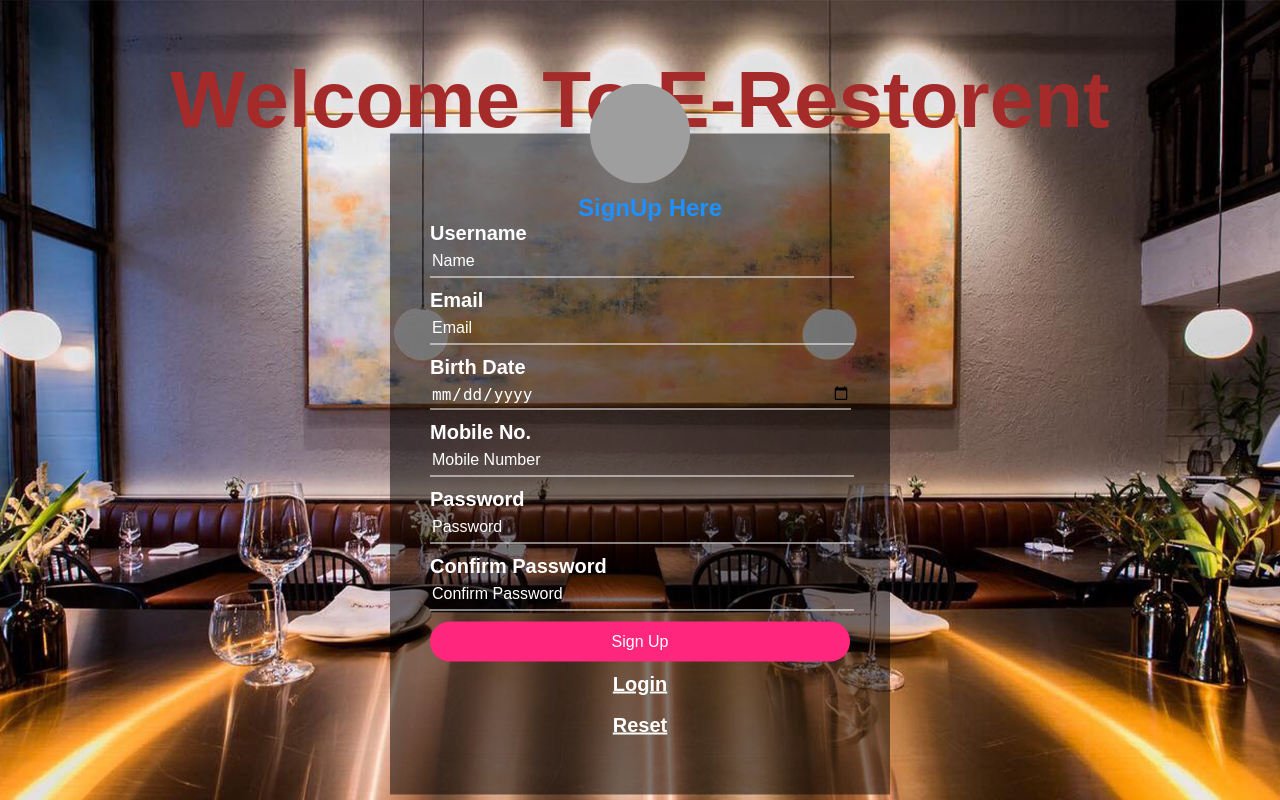
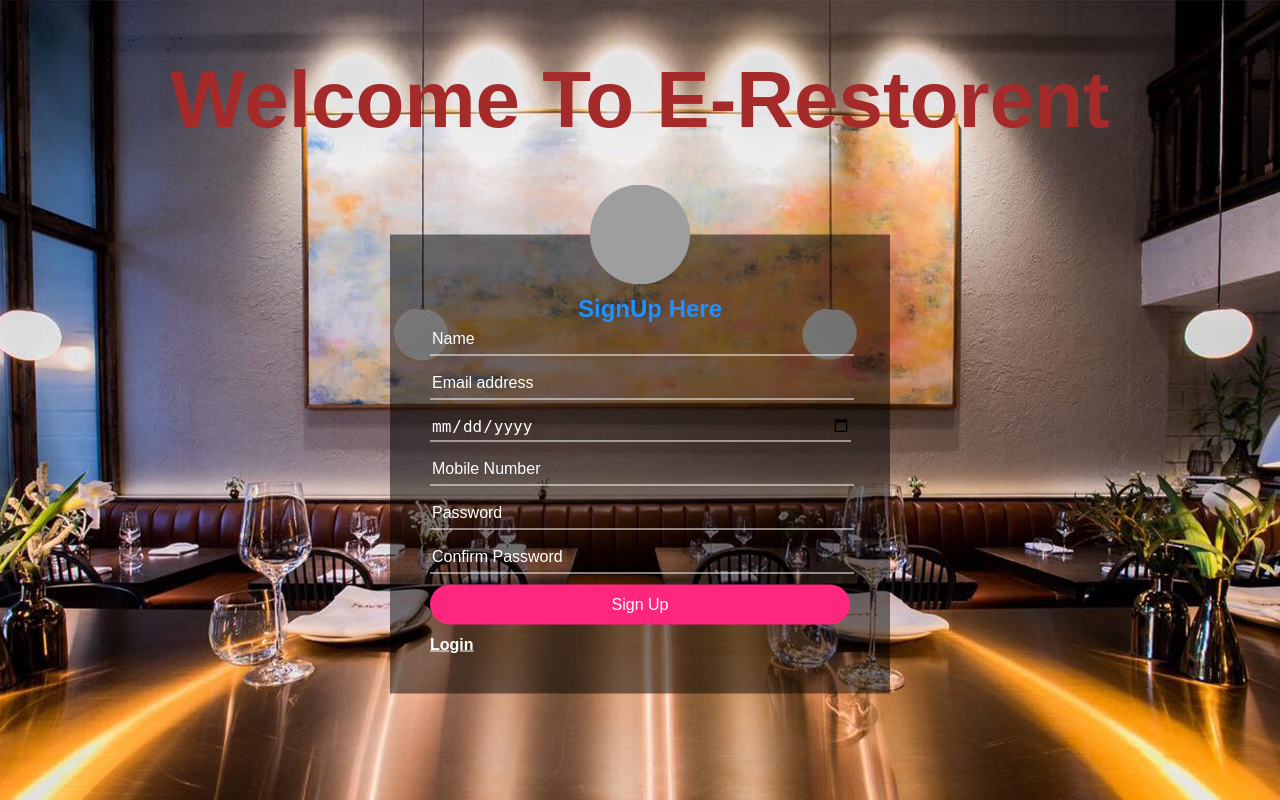
Before and after one commit to ankitpakhale/ERestorent, a Django app: page /signup in a window 1280 px wide. Run offline with Django 3.2, Linux system fonts and the light colour scheme; grey boxes are pictures that could not be loaded.

Commit message:
Update register.html

```diff
--- a/app1/templates/registration/register.html
+++ b/app1/templates/registration/register.html
@@ -1,39 +1,55 @@
 {% load static %}
 <!DOCTYPE html>
 <html>
+
 <head>
 	<title>Signup Page</title>
 	<link rel="stylesheet" type="text/css" href="{% static 'css/register.css' %}">
 </head>
+
 <body>
 	<div style="font-size: 40px; color:brown">
 		<center>
-		<h1>Welcome To E-Restorent</h1>
-	</center>
+			<h1>Welcome To E-Restorent</h1>
+		</center>
 	</div>
 	<div class="signupBox">
+		<!-- <img src="{% static 'images/user1.png' %}" class="user"> -->
 		<img src="{% static 'images/user1.png' %}" class="user">
 		<h2>SignUp Here</h2>
 		<form method="POST" enctype="multipart/form-data">
-      		{% csrf_token %}
-      		<p>Username</p>
-			{{ form.name }}
-			<p>Email</p>
-			{{ form.email }}
-			<p>Birth Date</p>
-			<!-- {{ form.dob }} -->
-			<input type="date" name="dob" min="1970-01-01" max="2012-12-31">
-			<p>Mobile No.</p>
-			<!-- {{ form.mobile_no }} -->
-			<input type="tel" pattern="^\d{10}$" name="mobile_no" placeholder="Mobile Number">
-			<p>Password</p>
-			{{ form.password1 }}
-			<p>Confirm Password</p>
-			{{ form.password2 }}
+			{% csrf_token %}
+
+
+			<input type="text" name="name" id="name" class="form-control" placeholder="Name" required>
+
+
+			<input type="email" name="email" id="email" class="form-control" placeholder="Email address" required>
+
+
+			<input type="date" name="dob" id="num" class="form-control" placeholder="Date of Birth" required>
+
+
+			<input type="number" name="mobile_no" id="mobile_no" class="form-control" placeholder="Mobile Number" required>
+
+
+			<input type="password" name="password" id="password" class="form-control" placeholder="Password" required>
+
+
+			<input type="password" name="confirmPassword" id="confirm_password" class="form-control"
+				placeholder="Confirm Password" required>
+
+
 			<input type="submit" value="Sign Up">
 		</form>
-		<a href="{% url 'login' %}"><p style="text-align: center">Login</p></a><br>
-		<a href="{% url 'register' %}"><p style="text-align: center">Reset</p></a><br>
+
+		<a href="{% url 'login' %}">Login</a>
+
 	</div>
+    <!-- PRINTING BACKEND MESSAGES -->
+        {% if msg %}
+        <script>alert('{{msg}}')</script>
+        {% endif %}
 </body>
+
 </html>
```
